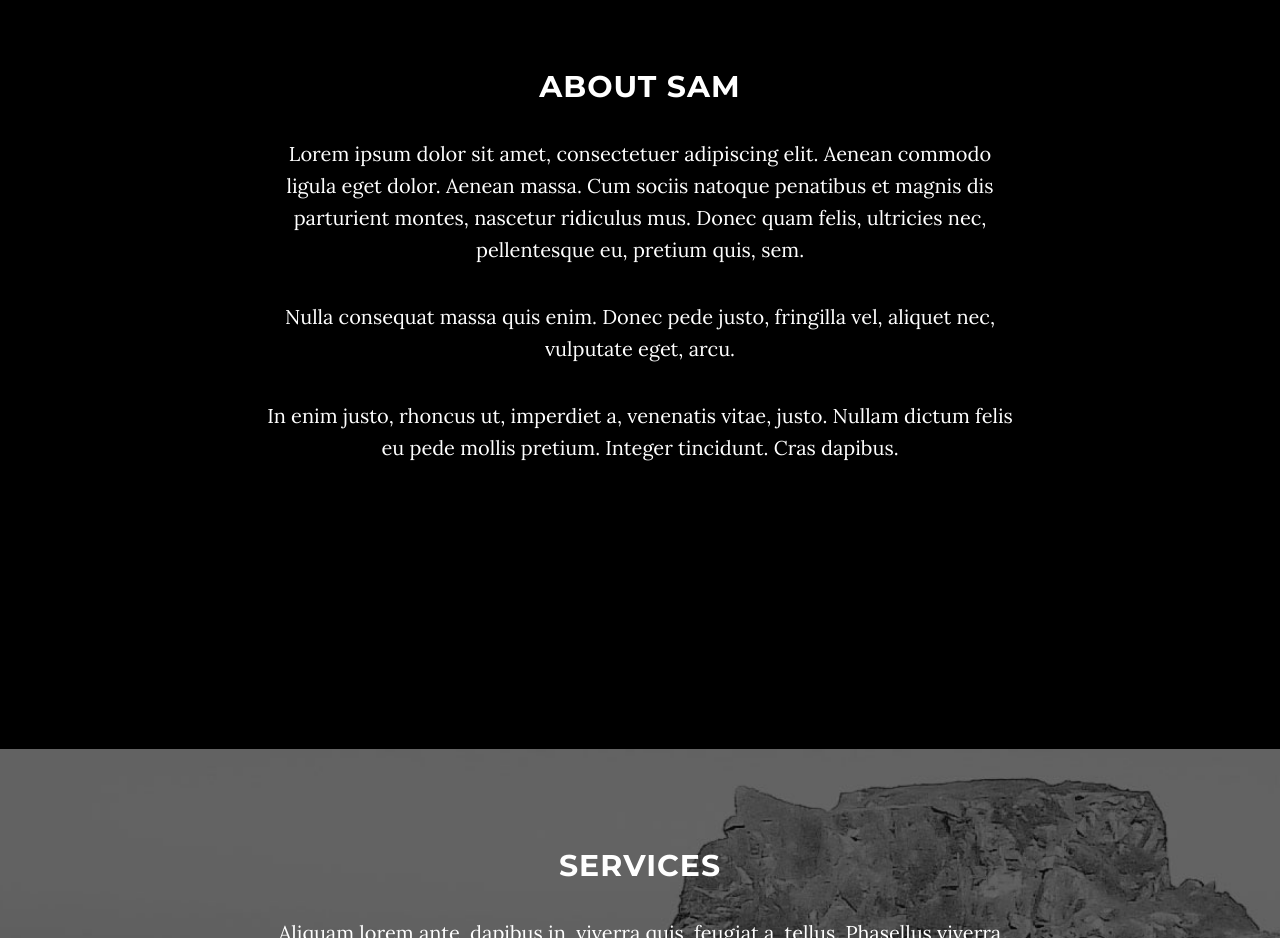
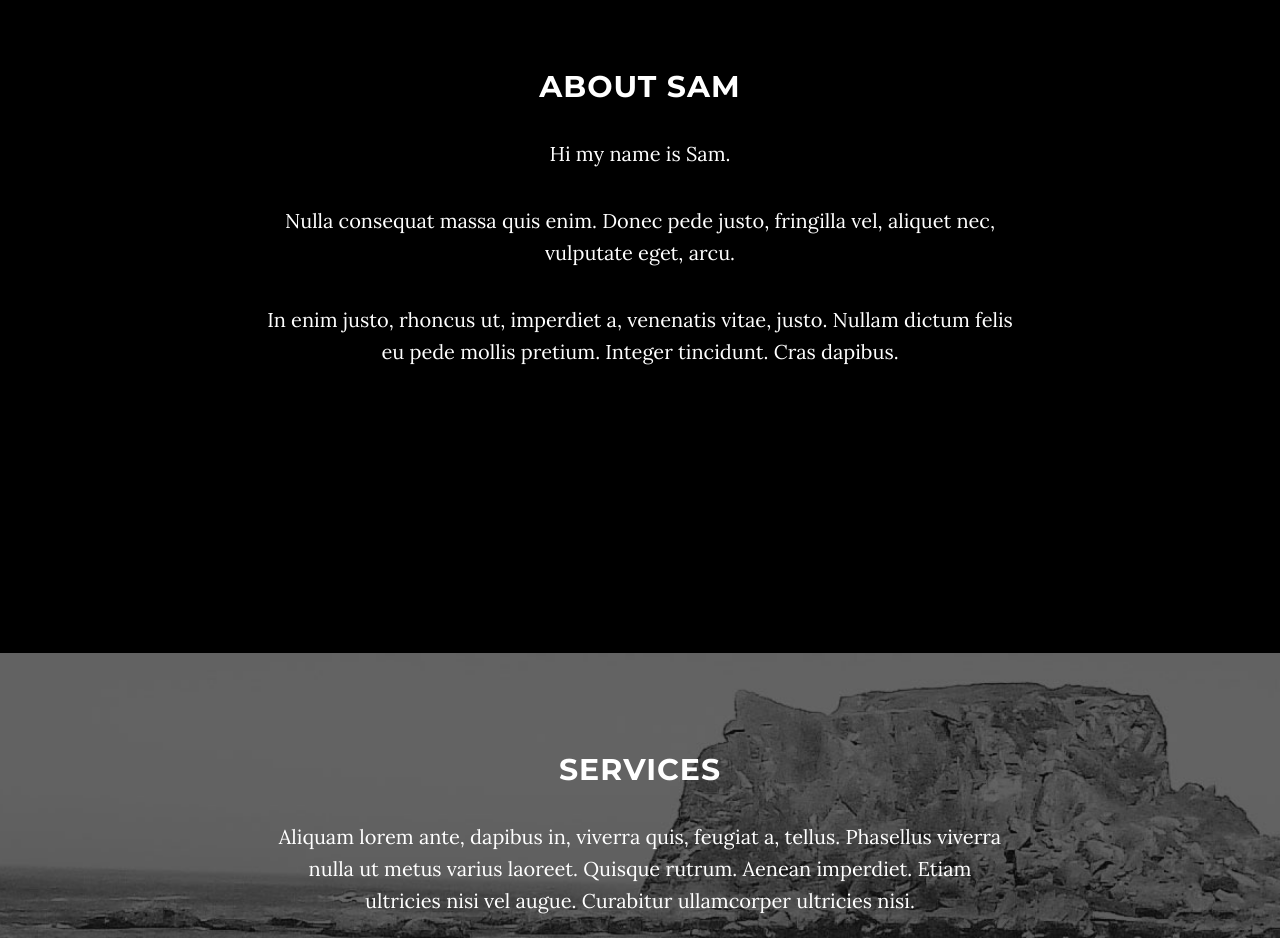
Before and after one commit to sjcarter/samuelcarter.co, a plain HTML site: page www/index.html in a window 1280 px wide. Shown: the part 980-1918 px from the top of the page. Drawn offline with nearby package versions, Linux system fonts and the light colour scheme; some packages are replaced by stand-ins of ours.

Commit message:
Woot Woot!

```diff
--- a/www/index.html
+++ b/www/index.html
@@ -80,7 +80,7 @@
         <div class="row">
             <div class="col-lg-8 col-lg-offset-2">
                 <h2>About Sam</h2>
-                <p>Lorem ipsum dolor sit amet, consectetuer adipiscing elit. Aenean commodo ligula eget dolor. Aenean massa. Cum sociis natoque penatibus et magnis dis parturient montes, nascetur ridiculus mus. Donec quam felis, ultricies nec, pellentesque eu, pretium quis, sem. </p>
+                <p>Hi my name is Sam.</p>
                 <p>Nulla consequat massa quis enim. Donec pede justo, fringilla vel, aliquet nec, vulputate eget, arcu.</p>
                 <p>In enim justo, rhoncus ut, imperdiet a, venenatis vitae, justo. Nullam dictum felis eu pede mollis pretium. Integer tincidunt. Cras dapibus.</p>
             </div>
```
